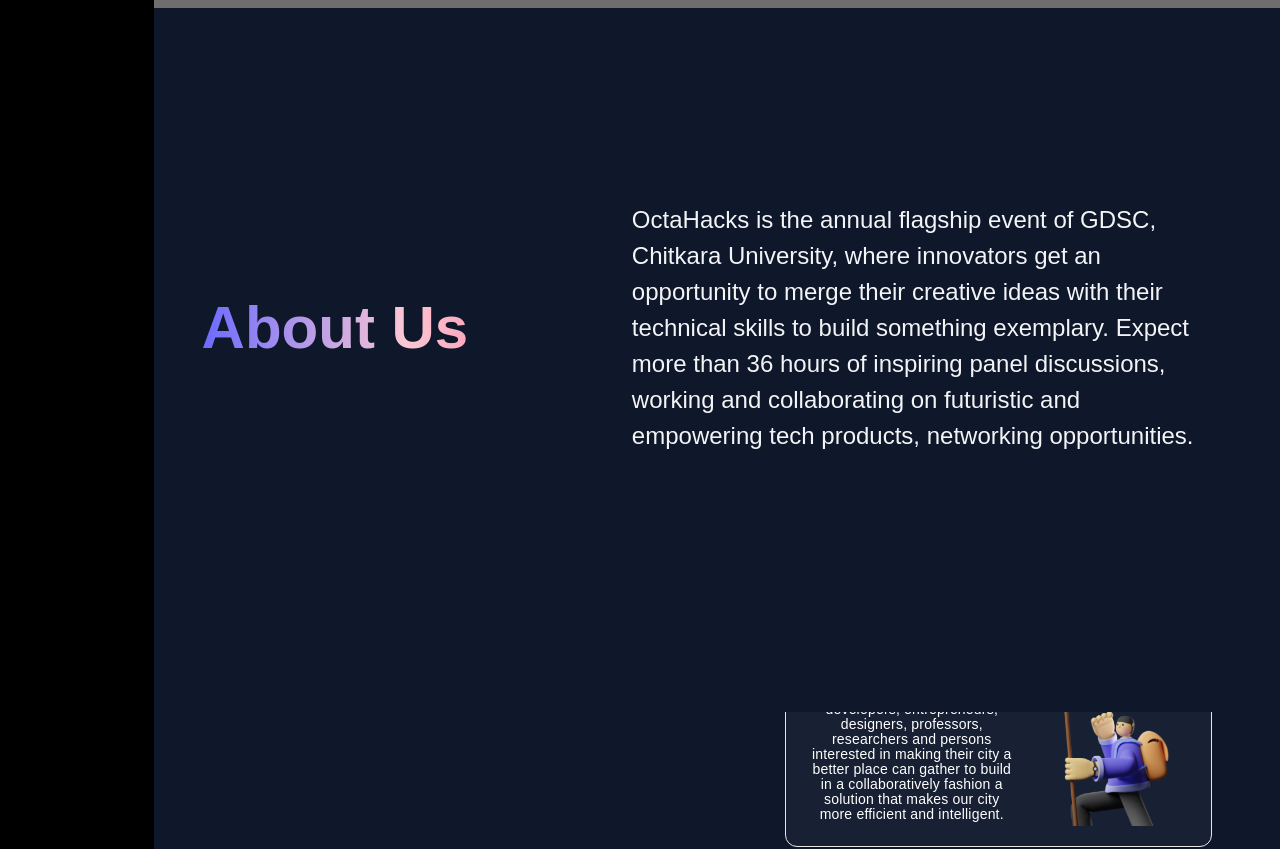
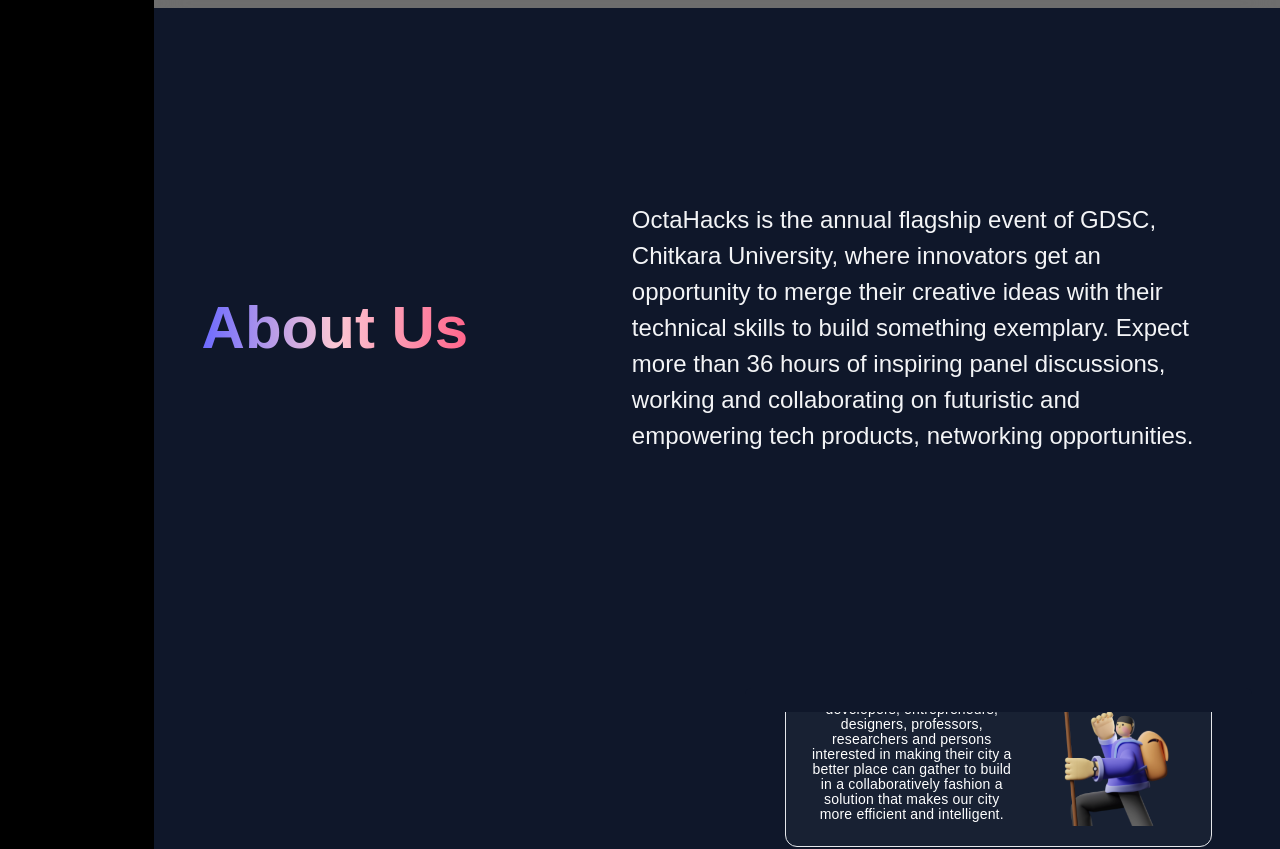
Before and after one commit to gryfinlord/octahacks5.tech, a React (Create React App) app: page / in a window 1280 px wide. Shown: the part 792-1641 px from the top of the page. Built offline with nearby package versions, Linux system fonts and the light colour scheme; grey boxes are pictures that could not be loaded; a web font is replaced by a local one.

Commit message:
about us header gradient correction

```diff
--- a/src/sections/About/About.jsx
+++ b/src/sections/About/About.jsx
@@ -2,9 +2,14 @@
 
 const About = () => {
 	return (
-		<div className="flex flex-col md:justify-between items-center lg:flex-row  w-full p-4 xs:p-10 sm:p-16  lg:p-12 gap-2 lg:h-[80vh] bg-slate-900" id="about">
-			<div className="text-3xl lg:text-5xl xl:text-6xl font-bold text-transparent md:text-4xl lg:w-1/2 bg-clip-text  bg-gradient-to-r from-[#6c6aff] via-[#fbc7d4] to-[#ff658b] text-center lg:text-start mt-6 lg:mt-0">
-				About Us
+		<div
+			className="flex flex-col md:justify-between items-center lg:flex-row  w-full p-4 xs:p-10 sm:p-16  lg:p-12 gap-2 lg:h-[80vh] bg-slate-900"
+			id="about"
+		>
+			<div className="text-3xl lg:text-5xl xl:text-6xl font-bold md:text-4xl lg:w-1/2  text-center lg:text-start mt-6 lg:mt-0">
+				<span className="bg-gradient-to-r from-[#6c6aff] via-[#fbc7d4] to-[#ff658b] bg-clip-text text-transparent w-fit">
+					About Us
+				</span>
 			</div>
 			<div className="text-[1.2rem] lg:text-[1.3rem] xl:text-[1.5rem]  p-4 text-center lg:text-start lg:w-3/4 font-medium">
 				<p>
```
